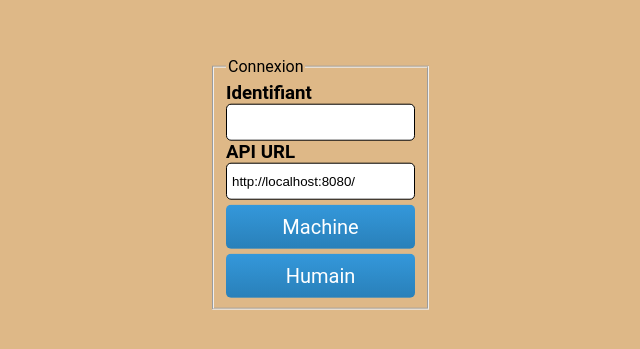
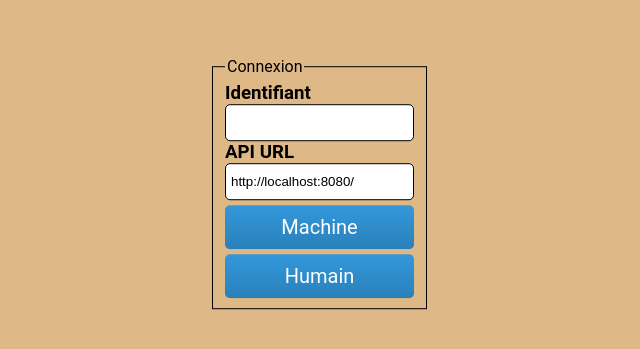
Before and after one commit to chamartt/Pente, a plain HTML site: page index.html in a window 1280 px wide. Shown: the part 217-566 px from the top of the page, without its empty margins (465-1105 px from the left). Drawn offline with Linux system fonts and the light colour scheme; a web font is replaced by a local one.

Commit message:
Modification interface de connexion

```diff
--- a/css/style.css
+++ b/css/style.css
@@ -24,8 +24,8 @@
         margin-top: 50vh;
         transform: translateY(-50%);
     }
-    #connection-form {
-
+    #fieldset-connection {
+    	border: solid black 1px;
     }
     #connection-form label {
         font-size: 14pt;
--- a/index.html
+++ b/index.html
@@ -8,7 +8,7 @@
 </head>
 <body ng-app="penteApp" ng-controller="penteCtrl">
 <div id="connection" ng-show="!connected" ng-cloak>
-    <fieldset>
+    <fieldset id="fieldset-connection">
         <legend>Connexion</legend>
         <div id="connection-form">
             <label>Identifiant</label>
```
